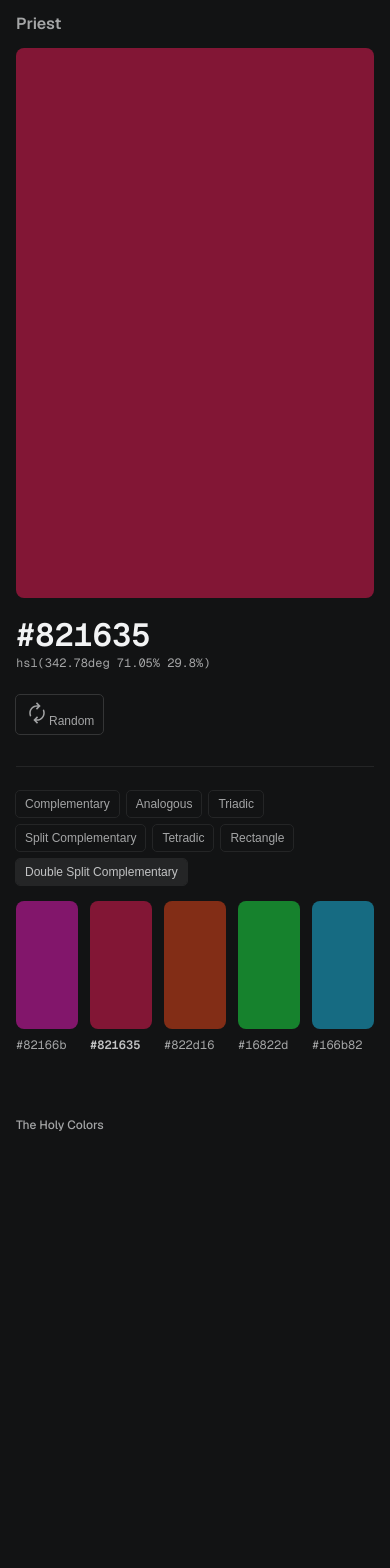
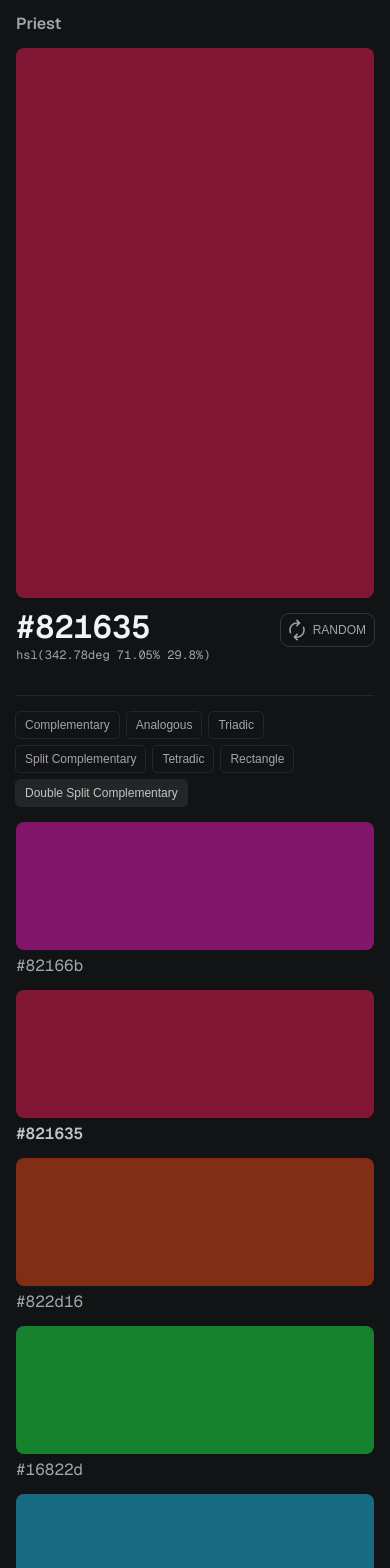
Before and after one commit to r-sp/priest, a Next.js app: page / in a window 390 px wide. Shown: the top 1568 px of the page. Before the commit the page ends 1149 px from the top, so only its background shows below. Built offline with nearby package versions, Linux system fonts and the light colour scheme.

Commit message:
update styles and responsive

```diff
--- a/src/app/style.css
+++ b/src/app/style.css
@@ -109,60 +109,50 @@ code {
   top: 0;
   z-index: 1;
 }
+.color-info {
+  display: flex;
+  gap: 1rem;
+  margin-top: 1rem;
+}
+.color-metadata {
+  flex-grow: 1;
+  overflow-x: auto;
+  white-space: pre;
+}
 .color-hex {
   color: var(--priest-100);
   font-size: 2rem;
   font-weight: 600;
-  margin-top: 1rem;
+  margin-top: -0.5rem;
+}
+.color-hsl {
+  color: var(--priest-300);
+  font-size: 0.75rem;
+  font-weight: 400;
 }
 .color-hex,
 .color-hsl {
   display: flex;
 }
+.color-tool {
+  flex-grow: 0;
+}
 .color-random {
-  background: 0;
-  border: 0;
-  border-radius: 0.25rem;
-  margin-top: 1.5rem;
-  outline: 1px solid var(--priest-700);
-  padding: 0.5em 0.75em;
-  user-select: none;
-}
-.color-hsl,
-.color-random {
+  align-items: center;
+  background: 0px center;
+  border: 0px;
+  border-radius: 0.5rem;
   color: var(--priest-300);
   font-size: 0.75rem;
-  font-weight: 400;
-}
-.color-random:focus-visible {
-  outline-color: var(--priest-400);
-}
-
-@media (min-width: 26em) {
-  .color-box {
-    height: 32rem;
-  }
-  .color-saturation {
-    height: 20rem;
-    width: 20rem;
-  }
-  .color-hue,
-  .color-lightness {
-    width: 20rem;
-  }
-}
-@media (max-width: 26em) {
-  .color-box {
-    height: calc(100vw + 10rem);
-  }
-  .color-saturation {
-    height: calc(100vw - 2rem);
-    width: calc(100vw - 2rem);
-  }
-  .color-hue,
-  .color-lightness {
-    width: calc(100vw - 2rem);
-  }
+  font-weight: 500;
+  display: flex;
+  gap: 0.25rem;
+  justify-content: center;
+  line-height: 1.5rem;
+  outline: 1px solid var(--priest-700);
+  padding: 0.25rem 0.5rem 0.25rem 0.25rem;
+  text-transform: uppercase;
+  user-select: none;
 }
 
 .color-tab {
@@ -176,7 +166,7 @@ code {
   border-radius: 0.25rem;
   color: var(--priest-300);
   font-size: 0.75rem;
-  font-weight: 500;
+  font-weight: 400;
   outline: 1px solid var(--priest-800);
   padding: 0.5em 0.75em;
   user-select: none;
@@ -186,23 +176,6 @@ code {
   color: var(--priest-200);
   outline-color: var(--priest-800);
 }
-.color-tab-option:hover,
-.color-tab-option:focus {
-  background-color: var(--priest-800);
-  outline-color: var(--priest-700);
-}
-.color-tab-option:active {
-  background-color: var(--priest-700);
-  outline-color: var(--priest-600);
-}
-.color-tab-option:focus-visible {
-  outline-color: var(--priest-400);
-}
-@media (prefers-reduced-motion: no-preference) {
-  .color-tab-option:hover {
-    transition: background-color 0.2s cubic-bezier(0.4, 0, 0.2, 1);
-  }
-}
 
 .color-harmonies {
   border-top: 1px solid var(--priest-800);
@@ -210,12 +183,10 @@ code {
   gap: 1rem;
   margin-top: 2rem;
   margin-bottom: 3rem;
-  padding-top: 1.5rem;
+  padding-top: 1rem;
 }
 .color-harmony {
   display: flex;
-  flex-direction: row;
-  gap: 0.75rem;
   max-width: 100%;
 }
 .color-card {
@@ -232,7 +203,7 @@ code {
 }
 .color-name {
   color: var(--priest-300);
-  font-size: 0.75rem;
+  font-size: 1rem;
   font-weight: 400;
   line-height: 1rem;
 }
@@ -240,3 +211,79 @@ code {
   color: var(--priest-200);
   font-weight: 600;
 }
+
+.btn:hover,
+.btn:focus {
+  background-color: var(--priest-800);
+  outline-color: var(--priest-700);
+}
+.btn:active {
+  background-color: var(--priest-700);
+  outline-color: var(--priest-600);
+}
+.btn:focus-visible {
+  outline-color: var(--priest-400);
+}
+@media (prefers-reduced-motion: no-preference) {
+  .btn:hover {
+    transition: background-color 0.2s cubic-bezier(0.4, 0, 0.2, 1);
+  }
+}
+
+@media (min-width: 32em) {
+  .color-box {
+    height: 32rem;
+  }
+  .color-saturation {
+    height: 20rem;
+    width: 20rem;
+  }
+  .color-hue,
+  .color-lightness {
+    width: 20rem;
+  }
+  .color-harmony {
+    flex-direction: row;
+    gap: 0.75rem;
+  }
+}
+@media (max-width: 32em) {
+  .color-box {
+    height: calc(100vw + 10rem);
+  }
+  .color-saturation {
+    height: calc(100vw - 2rem);
+    width: calc(100vw - 2rem);
+  }
+  .color-hue,
+  .color-lightness {
+    width: calc(100vw - 2rem);
+  }
+  .color-harmony {
+    flex-direction: column;
+    gap: 1rem;
+  }
+}
+@media (max-height: 32rem) {
+  .color-box {
+    height: 24rem;
+  }
+  .color-saturation {
+    height: 16rem;
+    width: 16rem;
+  }
+  .color-hue,
+  .color-lightness {
+    width: 16rem;
+  }
+}
+@media (min-width: 22rem) {
+  .color-info {
+    flex-direction: row;
+  }
+}
+@media (max-width: 22rem) {
+  .color-info {
+    flex-direction: column;
+  }
+}
```
